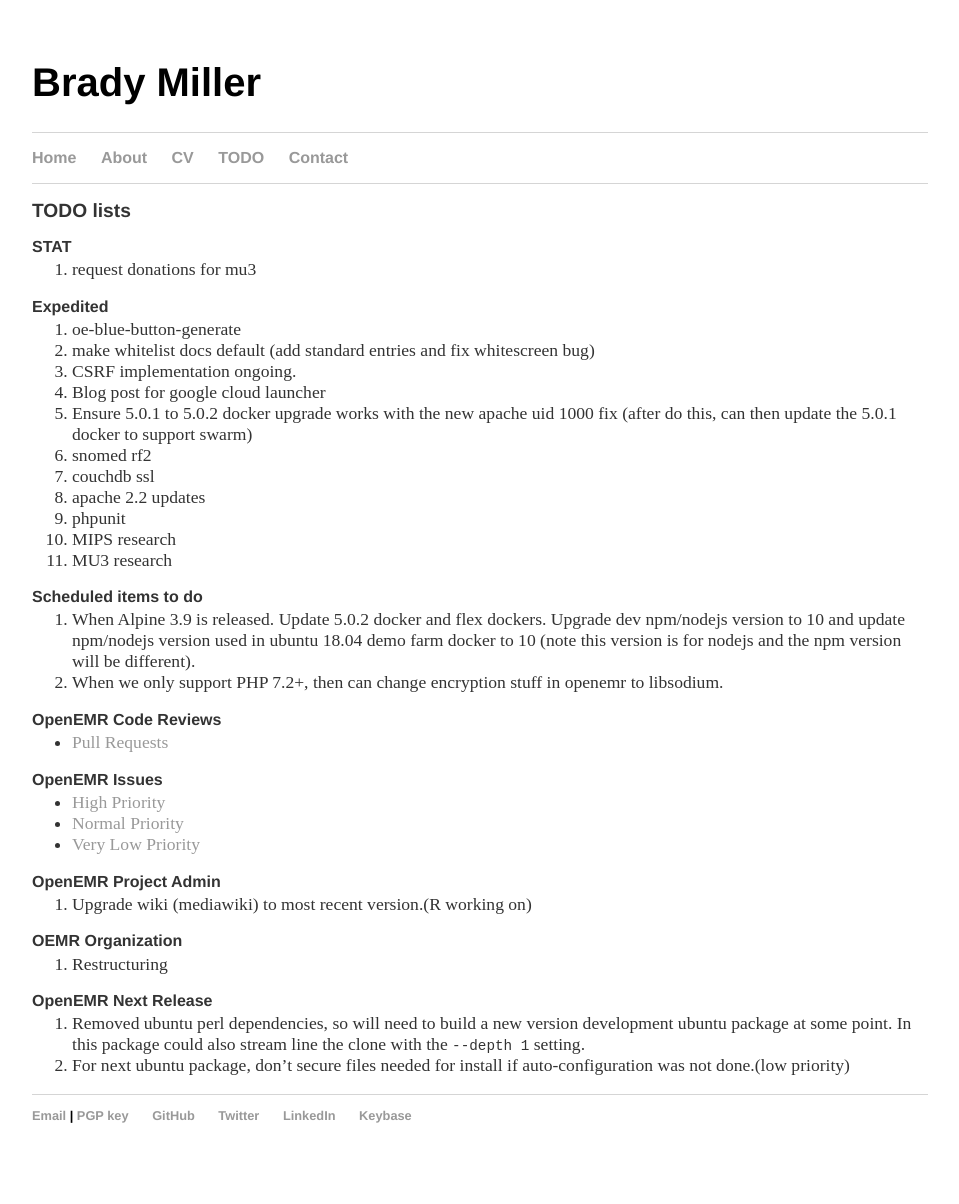
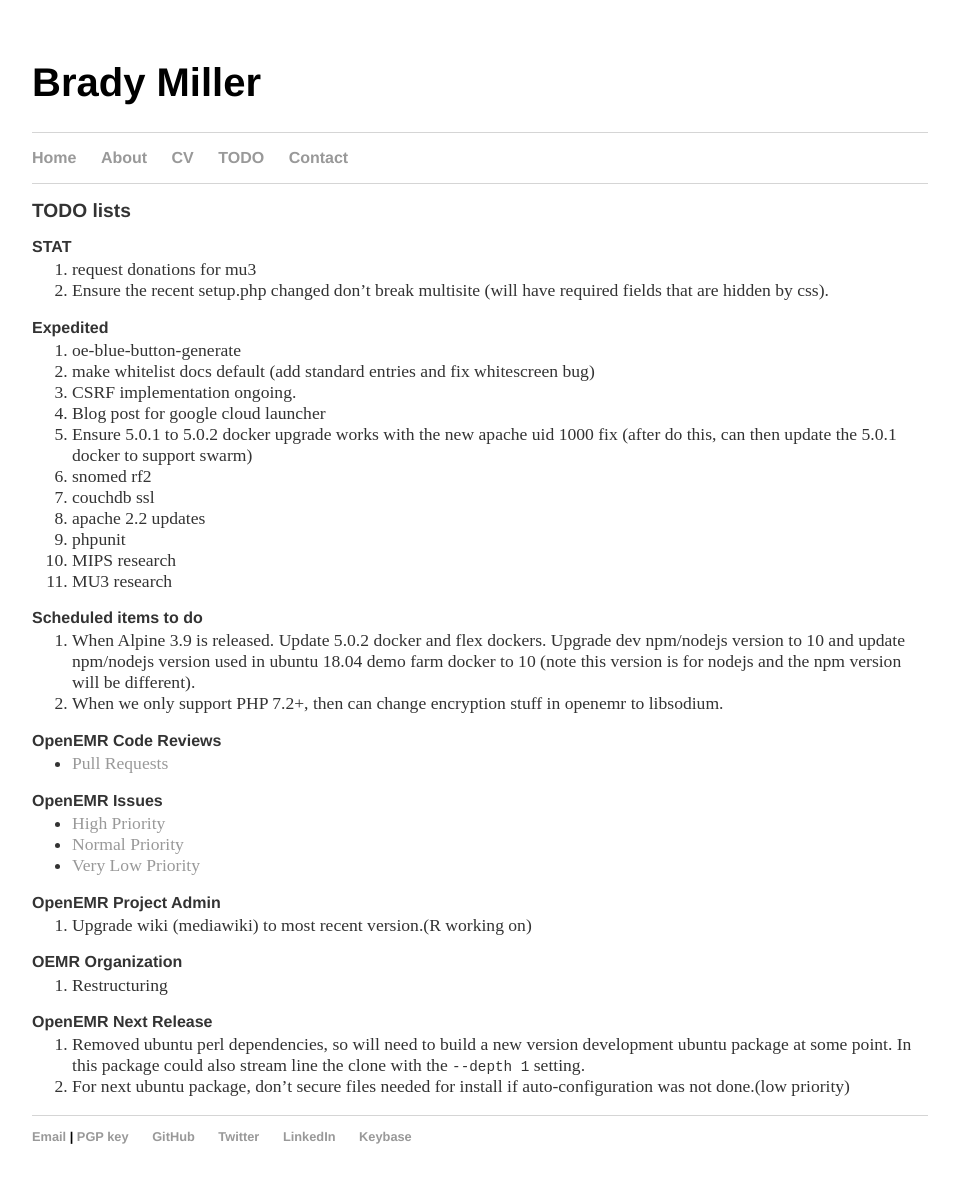
Before and after one commit to bradymiller/bradymiller.github.io, a Jekyll site: the page built from todo/index.md, in a window 1280 px wide. Shown: the whole page, without its empty margins (160-1119 px from the left). Built offline with Jekyll 4.4.1, drawn with Linux system fonts in a browser that asks for light colours; our own code applies the rules of GitHub Pages for plain Markdown files; before the commit the page ends 1183 px from its top, so only the background shows below that.

Commit message:
Update index.md

```diff
--- a/todo/index.md
+++ b/todo/index.md
@@ -5,6 +5,7 @@
 
 ### STAT
 1. request donations for mu3
+2. Ensure the recent setup.php changed don't break multisite (will have required fields that are hidden by css).
 
 ### Expedited
 1. oe-blue-button-generate
```
